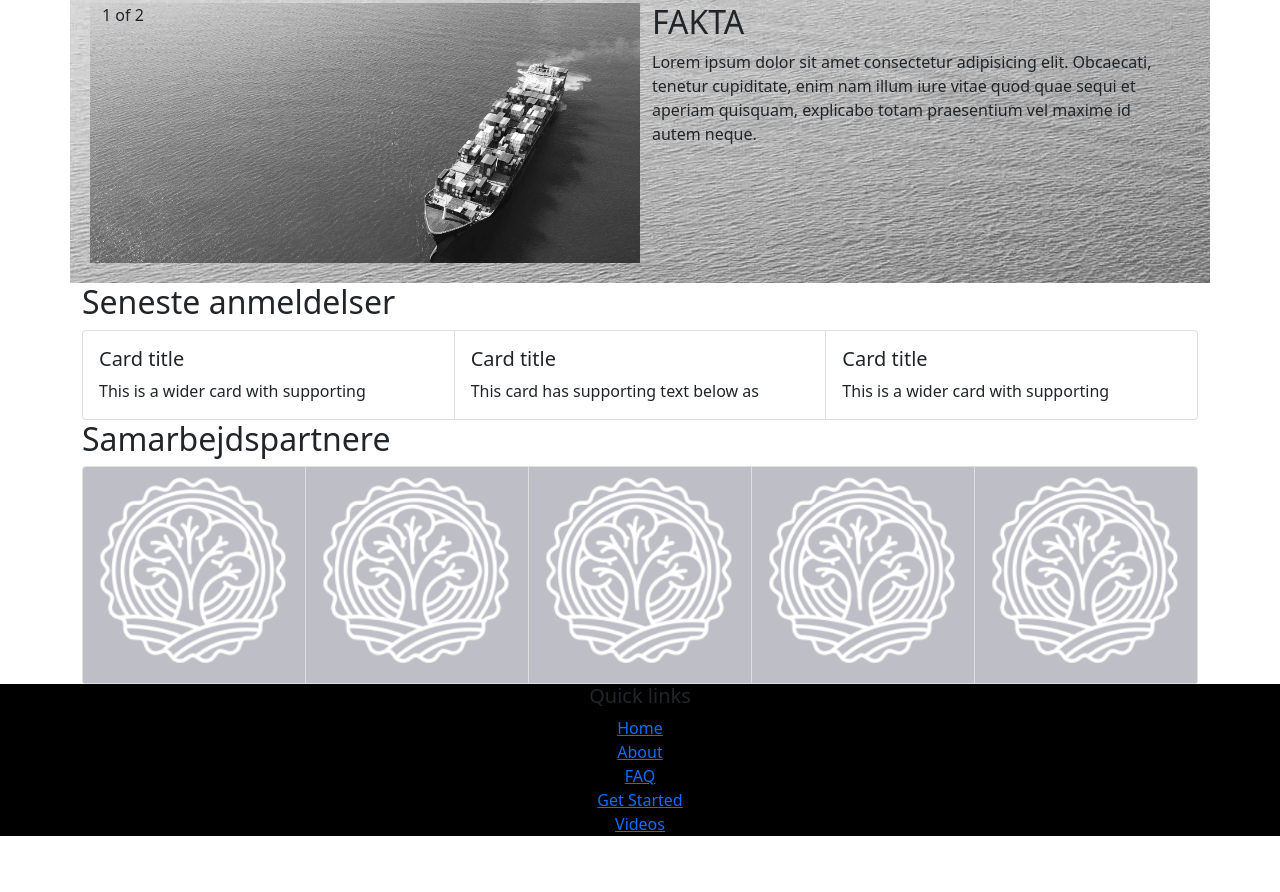
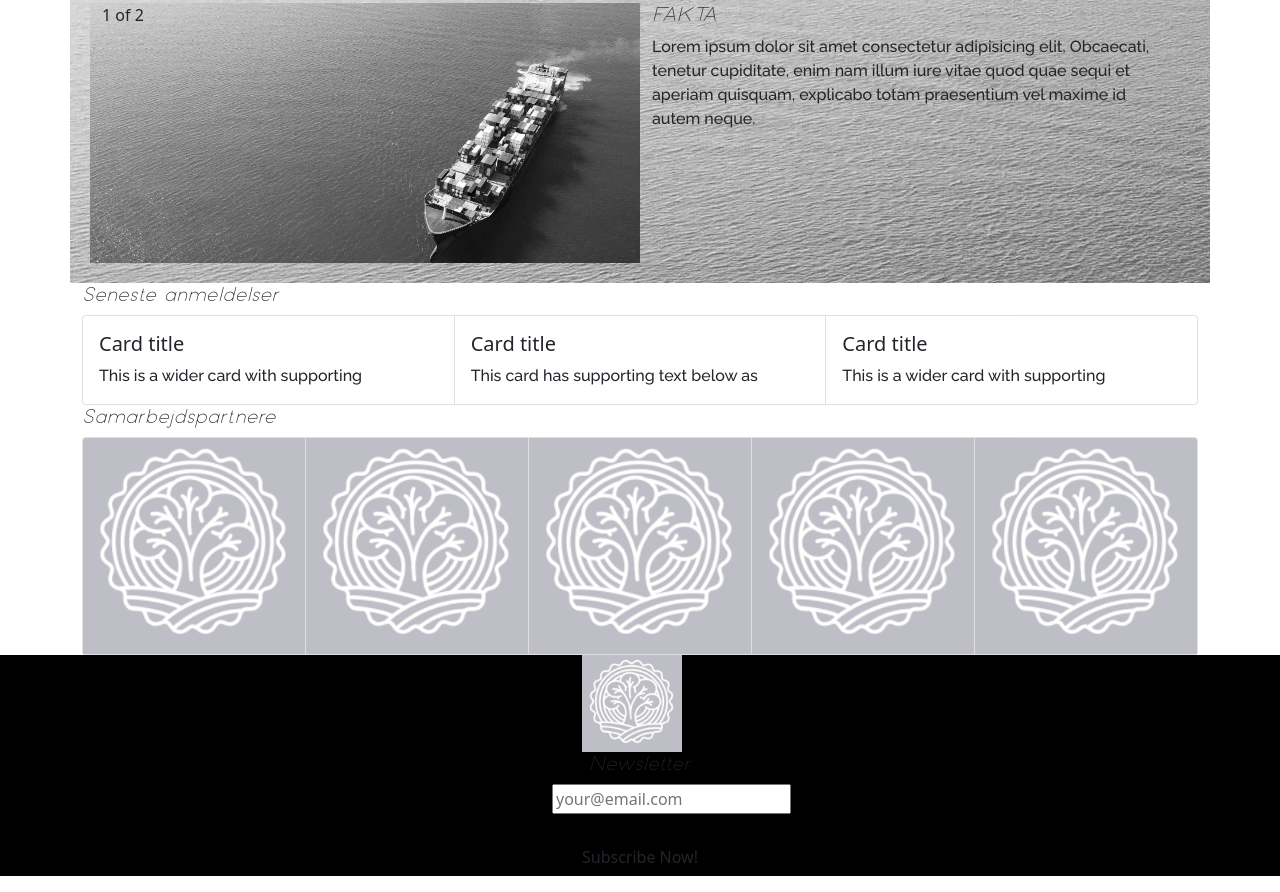
Before and after one commit to sofi582u/havsnacki, a plain HTML site: page index.html in a window 1280 px wide. Shown: the part 1148-2040 px from the top of the page. Before the commit the page ends 2000 px from the top, so only its background shows below. Drawn offline with nearby package versions, Linux system fonts and the light colour scheme.

Commit message:
med footer

```diff
--- a/css/custom.css
+++ b/css/custom.css
@@ -1,3 +1,36 @@
+@font-face {
+  font-family: "Bubbble Gum";
+  src: url("/bubbble-gum.regular-webfont.woff2") format("woff2");
+}
+@font-face {
+  font-family: "Bubbble Gumm";
+  src: url("/bubbble-gum.light-webfont.woff2") format("woff2");
+}
+
+h1 {
+  font-family: "Bubbble Gum", sans-serif;
+  font-size: 2.4rem;
+  font-weight: bold;
+}
+
+h2 {
+  font-family: "Bubbble Gumm", sans-serif;
+  font-style: italic;
+  font-size: 1.25rem;
+}
+
+h3 {
+  font-family: "Bubbble Gumm", sans-serif;
+  font-style: italic;
+  font-size: 1.25rem;
+}
+
+p {
+  font-family: "Raleway", sans-serif;
+  line-height: 1.5;
+  max-width: 960px;
+}
+
 :root {
   --primary: #3a243f;
   --secondary: red;
--- a/index.html
+++ b/index.html
@@ -11,6 +11,11 @@
       rel="stylesheet"
       integrity="sha384-BmbxuPwQa2lc/FVzBcNJ7UAyJxM6wuqIj61tLrc4wSX0szH/Ev+nYRRuWlolflfl"
       crossorigin="anonymous"
+    />
+
+    <link
+      href="https://fonts.googleapis.com/css2?family=Raleway:wght@100;200;300;500&display=swap"
+      rel="stylesheet"
     />
     <title>Havsnacki</title>
     <link rel="stylesheet" href="css/custom.css?v=1.0.2" />
@@ -52,7 +57,7 @@
       </nav>
 
       <div class="container">
-        <div class="justify-content-md-center row">
+        <div class="justify-content-md-center align-items-end row">
           <h1>Hello</h1>
           <p>
             Lorem ipsum dolor sit amet consectetur adipisicing elit. Quae
@@ -213,33 +218,39 @@
       <div class="container">
         <div class="mx-auto" style="width: 200px">
           <div class="col-xs-12 text-center">
-            <h5>Quick links</h5>
             <ul class="list-unstyled quick-links">
-              <li>
-                <a href="https://www.fiverr.com/share/qb8D02"
-                  ><i class="fa fa-angle-double-right"></i>Home</a
-                >
-              </li>
-              <li>
-                <a href="https://www.fiverr.com/share/qb8D02"
-                  ><i class="fa fa-angle-double-right"></i>About</a
-                >
-              </li>
-              <li>
-                <a href="https://www.fiverr.com/share/qb8D02"
-                  ><i class="fa fa-angle-double-right"></i>FAQ</a
-                >
-              </li>
-              <li>
-                <a href="https://www.fiverr.com/share/qb8D02"
-                  ><i class="fa fa-angle-double-right"></i>Get Started</a
-                >
-              </li>
-              <li>
-                <a href="https://www.fiverr.com/share/qb8D02"
-                  ><i class="fa fa-angle-double-right"></i>Videos</a
-                >
-              </li>
+              <div class="container">
+                <div class="row">
+                  <div class="span12">
+                    <div class="thumbnail center well well-small text-center">
+                      <a class="navbar-brand" href="#"
+                        ><img src="img/logotest.png" alt="" width="100"
+                      /></a>
+                      <h2>Newsletter</h2>
+
+                      <form action="" method="post">
+                        <div class="input-prepend">
+                          <span class="add-on"
+                            ><i class="icon-envelope"></i
+                          ></span>
+                          <input
+                            type="text"
+                            id=""
+                            name=""
+                            placeholder="your@email.com"
+                          />
+                        </div>
+                        <br />
+                        <input
+                          type="submit"
+                          value="Subscribe Now!"
+                          class="btn btn-large"
+                        />
+                      </form>
+                    </div>
+                  </div>
+                </div>
+              </div>
             </ul>
           </div>
         </div>
```
Also changed, not shown: bubbble-gum.hairline-webfont.woff2 (added), bubbble-gum.light-webfont.woff2 (added), bubbble-gum.regular-webfont.woff2 (added).
